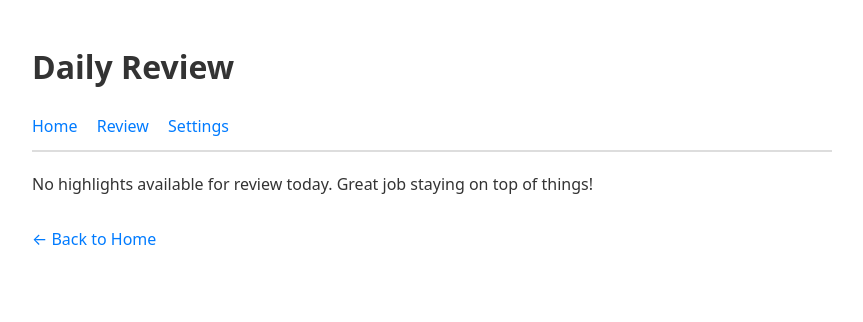
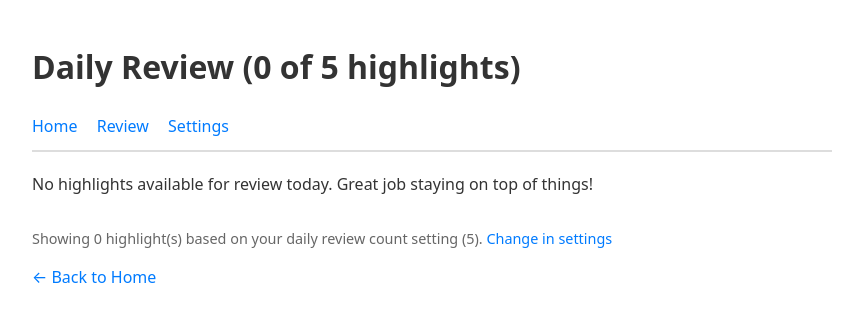
Before and after one commit to wardeiling/FreeWise, a FastAPI app: page /highlights/ui/review in a window 1280 px wide. Shown: the top 322 px of the page, without its empty margins (208-1071 px from the left). Run offline with FastAPI, Linux system fonts and the light colour scheme; data comes from the database, SQL or seed files in the repository; data that the repository does not hold is empty; some libraries are stand-ins or nearby versions.

Commit message:
Update /review logic to use daily_review_count

```diff
--- a/app/routers/highlights.py
+++ b/app/routers/highlights.py
@@ -148,16 +148,24 @@ def discard_highlight(id: int, session: Session = Depends(get_session)):
 
 @router.get("/review/", response_model=List[Highlight])
 def get_review_highlights(
-    n: int = 5,
+    n: Optional[int] = None,
     session: Session = Depends(get_session)
 ):
     """
     Return up to n highlights for review.
 
+    If n is not provided, uses Settings.daily_review_count.
+
     Priority order:
     1. Active highlights with next_review <= now or next_review is NULL
     2. Fill remaining slots with random active highlights
     """
+    # Load n from settings if not provided
+    if n is None:
+        settings_stmt = select(Settings)
+        settings = session.exec(settings_stmt).first()
+        n = settings.daily_review_count if settings else 5
+
     now = datetime.utcnow()
 
     # Get highlights due for review
@@ -198,15 +206,16 @@ def get_review_highlights(
 @router.get("/ui/review", response_class=HTMLResponse)
 async def ui_review(
     request: Request,
-    n: int = 5,
     session: Session = Depends(get_session)
 ):
     """Render HTML page with highlights for review."""
-    highlights = get_review_highlights(n=n, session=session)
-
-    # Get settings for theme
+    # Get settings for theme and daily review count
     settings_stmt = select(Settings)
     settings = session.exec(settings_stmt).first()
+
+    # Use daily_review_count from settings
+    n = settings.daily_review_count if settings else 5
+    highlights = get_review_highlights(n=n, session=session)
 
     return templates.TemplateResponse("review.html", {
         "request": request,
--- a/app/templates/base.html
+++ b/app/templates/base.html
@@ -170,14 +170,17 @@
         <h1>{% block heading %}FreeWise{% endblock %}</h1>
         <nav style="margin-top: 10px;">
             <a href="/" style="margin-right: 15px;">Home</a>
-            <a href="/highlights/ui/review?n=5" style="margin-right: 15px;">Review</a>
+            <a href="/highlights/ui/review" style="margin-right: 15px;">Review</a>
             <a href="/settings/ui">Settings</a>
         </nav>
     </div>
     {% block content %}
 <p>Welcome to FreeWise - your personal highlight manager.</p>
 <div style="margin-top: 20px;">
-    <a href="/highlights/ui/review?n=5" style="font-size: 1.1em;">→ Start Daily Review (5 highlights)</a>
+    <a href="/highlights/ui/review" style="font-size: 1.1em;">
+        → Start Daily Review
+        {% if settings %}({{ settings.daily_review_count }} highlights){% endif %}
+    </a>
 </div>
 {% endblock %}
 </body>
--- a/app/templates/review.html
+++ b/app/templates/review.html
@@ -2,7 +2,7 @@
 
 {% block title %}Daily Review - FreeWise{% endblock %}
 
-{% block heading %}Daily Review{% endblock %}
+{% block heading %}Daily Review ({{ highlights|length }} of {{ n }} highlights){% endblock %}
 
 {% block content %}
 <div id="highlights-container">
@@ -16,6 +16,10 @@
 </div>
 
 <div style="margin-top: 30px;">
+    <p style="color: var(--muted-text); font-size: 0.9em;">
+        Showing {{ highlights|length }} highlight(s) based on your daily review count setting ({{ n }}).
+        <a href="/settings/ui">Change in settings</a>
+    </p>
     <a href="/">← Back to Home</a>
 </div>
 {% endblock %}
```
